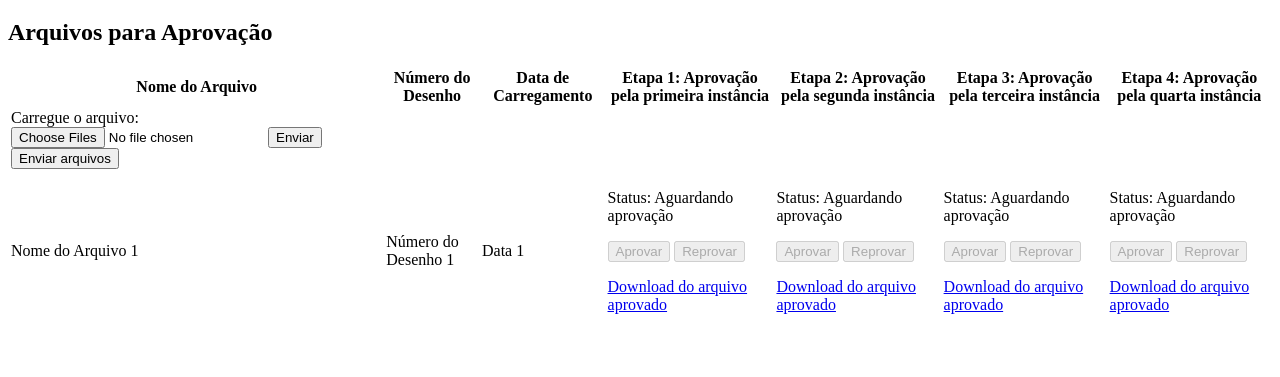
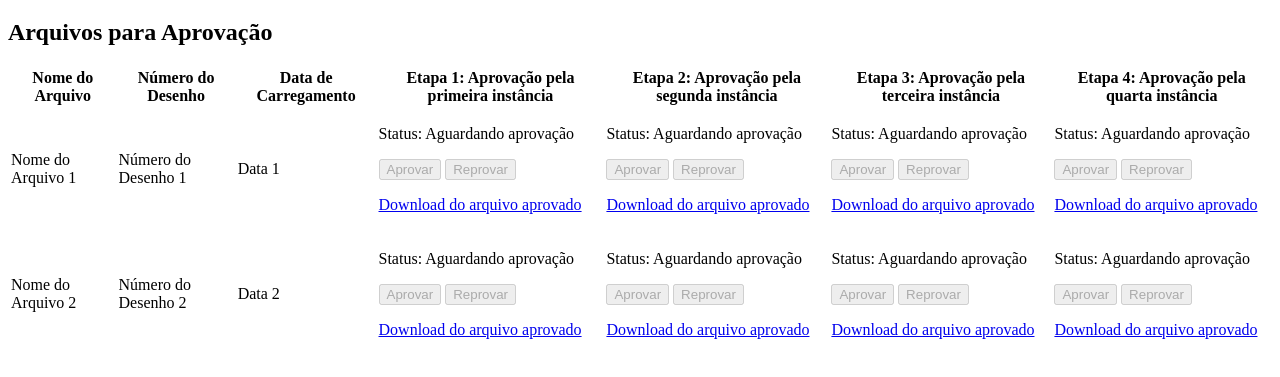
Before and after one commit to LucianoSFigueiredo/Cargiilcontrole-de-projetos, a website with bundled scripts: page index.html in a window 1280 px wide. Shown: the part 61-438 px from the top of the page. Built offline with nearby package versions, Linux system fonts and the light colour scheme.

Commit message:
Update index.html

```diff
--- a/index.html
+++ b/index.html
@@ -3,6 +3,7 @@
 <head>
 	<title>Controle de Aprovações de Projetos de Engenharia</title>
 	<link rel="stylesheet" href="style.css">
+	<script src="https://cdn.jsdelivr.net/npm/axios/dist/axios.min.js"></script>
 </head>
 <body>
 	<h1>Controle de Aprovações de Projetos de Engenharia</h1>
@@ -10,16 +11,6 @@
 	<div>
 		<h2>Arquivos para Aprovação</h2>
 		<table>
-				<td>
-						<form action="/upload" method="post" enctype="multipart/form-data">
-							<label for="file-upload">Carregue o arquivo:</label>
-							<input type="file" id="file-upload" name="file-upload" multiple>
-							<input type="submit" value="Enviar">
-						    <button id="submit-button">Enviar arquivos</button>
-
-
-						</form>
-					</td>
 			<thead>
 				<tr>
 					<th>Nome do Arquivo</th>
@@ -32,7 +23,6 @@
 				</tr>
 			</thead>
 			<tbody>
-
 				<tr>
 					<td>Nome do Arquivo 1</td>
 					<td>Número do Desenho 1</td>
@@ -56,14 +46,40 @@
 					<td>
 						<p>Status: <span id="etapa4-status-1">Aguardando aprovação</span></p>
 						<p><button id="etapa4-aprovar-1" disabled>Aprovar</button> <button id="etapa4-reprovar-1" disabled>Reprovar</button></p>
-<p><a id="etapa4-download-1" href="#" download disabled>Download do arquivo aprovado</a></p>
-</td>
+						<p><a id="etapa4-download-1" href="#" download disabled>Download do arquivo aprovado</a></p>
+					</td>
+				</tr>
+				<!-- Adicione mais linhas<!-- ... -->
+<tr>
+	<td>Nome do Arquivo 2</td>
+	<td>Número do Desenho 2</td>
+	<td>Data 2</td>
+
+	<td>
+		<p>Status: <span id="etapa1-status-2">Aguardando aprovação</span></p>
+		<p><button id="etapa1-aprovar-2" disabled>Aprovar</button> <button id="etapa1-reprovar-2" disabled>Reprovar</button></p>
+		<p><a id="etapa1-download-2" href="#" download disabled>Download do arquivo aprovado</a></p>
+	</td>
+	<td>
+		<p>Status: <span id="etapa2-status-2">Aguardando aprovação</span></p>
+		<p><button id="etapa2-aprovar-2" disabled>Aprovar</button> <button id="etapa2-reprovar-2" disabled>Reprovar</button></p>
+		<p><a id="etapa2-download-2" href="#" download disabled>Download do arquivo aprovado</a></p>
+	</td>
+	<td>
+		<p>Status: <span id="etapa3-status-2">Aguardando aprovação</span></p>
+		<p><button id="etapa3-aprovar-2" disabled>Aprovar</button> <button id="etapa3-reprovar-2" disabled>Reprovar</button></p>
+		<p><a id="etapa3-download-2" href="#" download disabled>Download do arquivo aprovado</a></p>
+	</td>
+	<td>
+		<p>Status: <span id="etapa4-status-2">Aguardando aprovação</span></p>
+		<p><button id="etapa4-aprovar-2" disabled>Aprovar</button> <button id="etapa4-reprovar-2" disabled>Reprovar</button></p>
+		<p><a id="etapa4-download-2" href="#" download disabled>Download do arquivo aprovado</a></p>
+	</td>
 </tr>
 <!-- Adicione mais linhas para mais arquivos -->
 </tbody>
 </table>
 </div>
-
 
 <script src="etapa1.js"></script>
 <script src="etapa2.js"></script>
```
